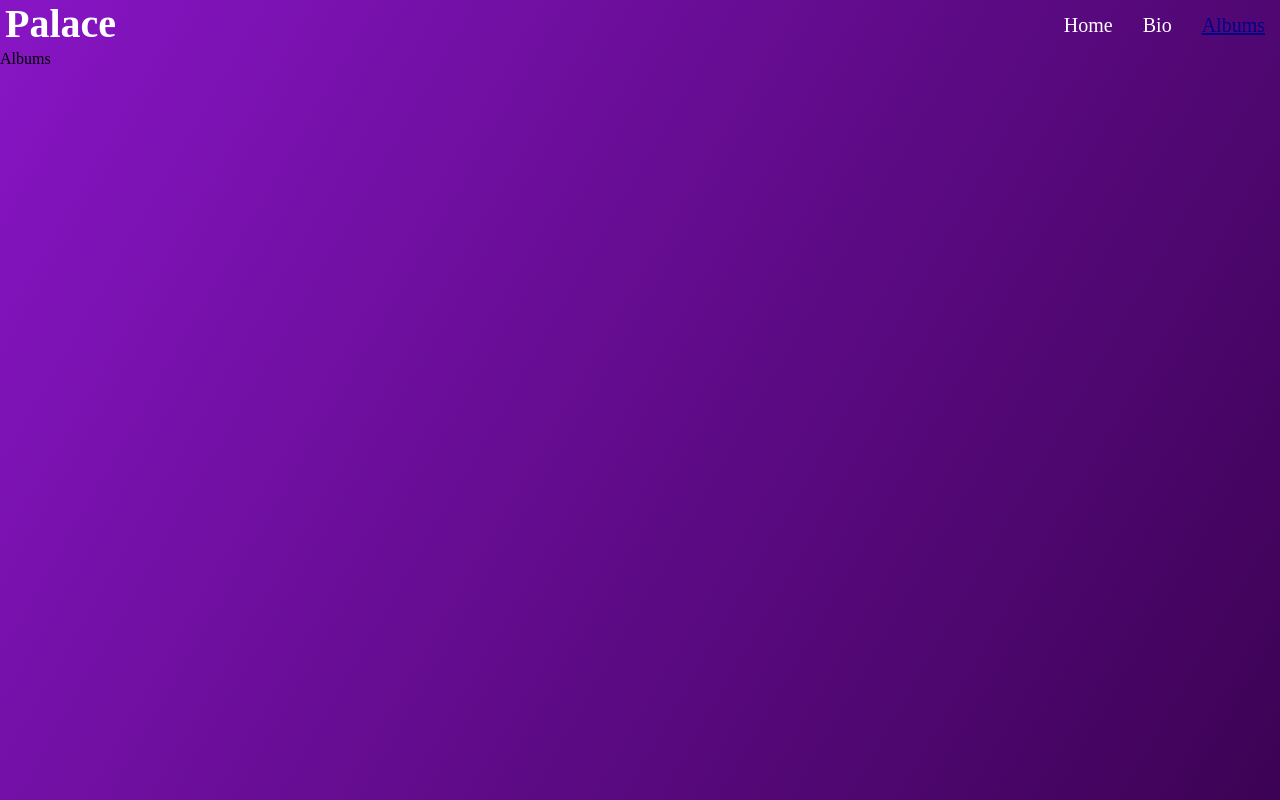
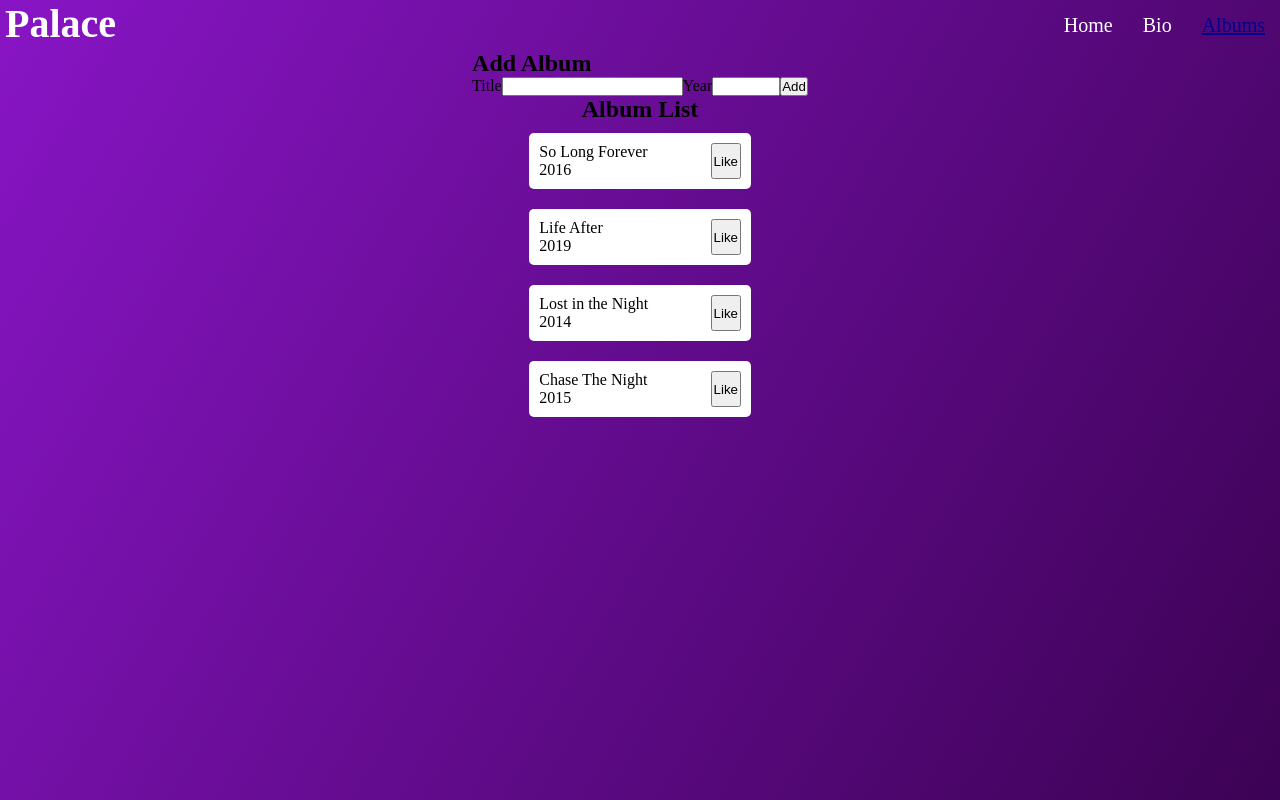
Before and after one commit to rickys93/music-app, a React (Vite) app: page /albums in a window 1280 px wide. Built offline with nearby package versions, Linux system fonts and the light colour scheme.

Commit message:
Populate albums page

```diff
--- a/src/App.css
+++ b/src/App.css
@@ -1,9 +1,12 @@
-.App {
+.app {
     display: flex;
     height: calc(100vh);
 }
 
 .mainsection {
     position: absolute;
+    width: 100%;
     top: 50px;
+    display: flex;
+    justify-content: center;
 }
--- a/src/App.jsx
+++ b/src/App.jsx
@@ -1,15 +1,13 @@
 import { useState, useEffect } from 'react'
 import { Routes, Route } from 'react-router-dom'
-import "./App.css"
+import styles from "./App.css"
 
 import getRandomColor from "./helpers/helperFunctions"
-import albumData from "./database/albums"
 import { NavBar } from './layout'
 import * as Pages from "./pages"
 
 
 function App() {
-    const [albums, setAlbums] = useState(albumData)
     const [count, setCount] = useState(0)
     const [backgroundImage, setBackgroundImage] = useState(getRandomBackground())
 
@@ -36,7 +34,7 @@ function App() {
 
     return (
     <>
-      <div className="App" style={backgroundImage}>
+      <div className='app' style={backgroundImage}>
         <NavBar />
         <div className='mainsection'>
             <Routes>
@@ -46,22 +44,6 @@ function App() {
             </Routes>
         </div>
       </div>
-       {/* <section className="main-section" }>
-
-        <div className="section"><Bio /></div>
-            <div className="section">
-                <AlbumForm
-                albums={albums}
-                setAlbums={setAlbums}
-                />
-
-                <AlbumList
-                albums={albums}
-                setAlbums={setAlbums}
-                />
-
-                </div>
-            </section> */}
     </>
   )
 }
--- a/src/database/albums.js
+++ b/src/database/albums.js
@@ -1,8 +1,8 @@
-const albums = [
+const albumsData = [
     { title: "So Long Forever", year: 2016 },
     { title: "Life After", year: 2019 },
     { title: "Lost in the Night", year: 2014 },
     { title: "Chase The Night", year: 2015 },
 ];
 
-export default albums;
+export default albumsData;
--- a/src/pages/Albums/index.jsx
+++ b/src/pages/Albums/index.jsx
@@ -1,9 +1,25 @@
-import React from 'react'
+import React, { useState } from 'react'
+
 import { AlbumList, AlbumForm } from '../../components'
 
+import albumsData from '../../database/albums'
+
 function Albums() {
+    const [albums, setAlbums] = useState(albumsData)
+
     return (
-        <div>Albums</div>
+        <div className="section">
+        <AlbumForm
+        albums={albums}
+        setAlbums={setAlbums}
+        />
+
+        <AlbumList
+        albums={albums}
+        setAlbums={setAlbums}
+        />
+
+        </div>
     )
 }
 
```
Also changed, not shown: src/contexts/Albums.jsx (deleted, +0 -18 lines), src/pages/Albums/style.module.css (added).
